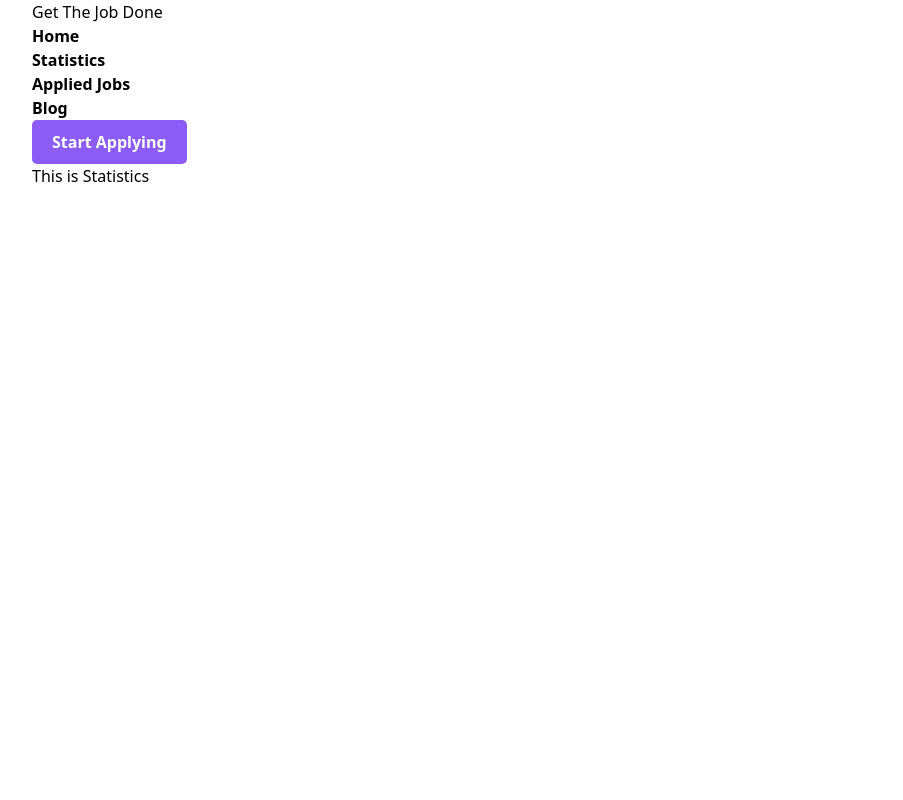
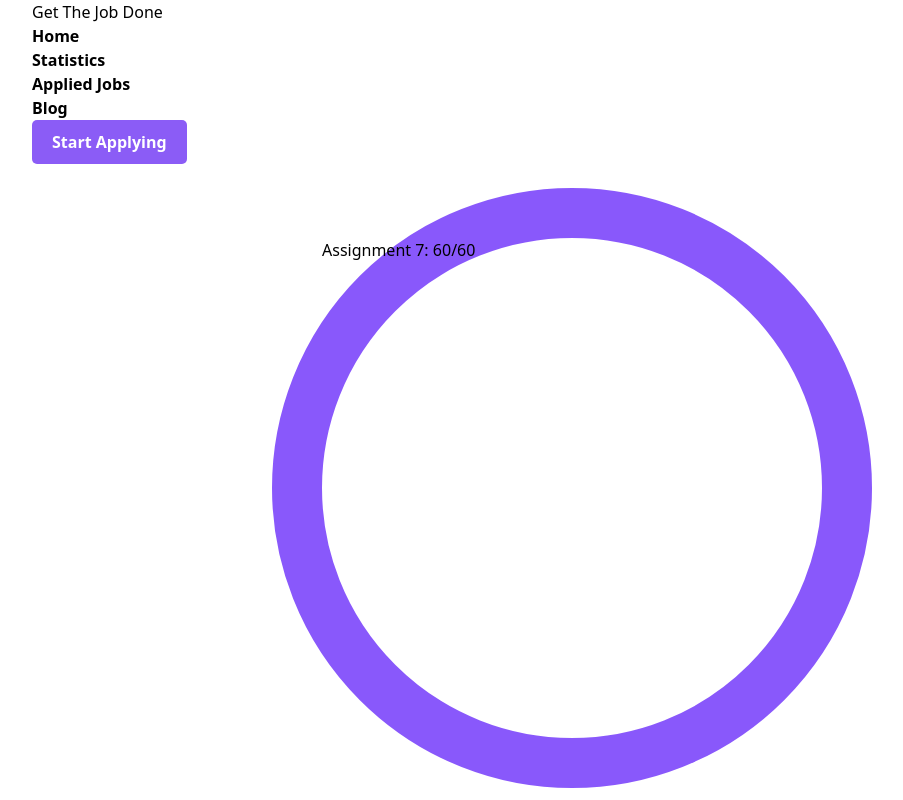
Before and after one commit to yasinarafat9/Career-hub-a9, a React (Vite) app: page /Statistics in a window 1280 px wide. Shown: the whole page, without its empty margins (68-971 px from the left). Built offline with nearby package versions, Linux system fonts and the light colour scheme.

Commit message:
Graph chart making complete about assignment 7 marks

```diff
--- a/package.json
+++ b/package.json
@@ -14,6 +14,7 @@
     "react": "^18.2.0",
     "react-dom": "^18.2.0",
     "react-router-dom": "^6.10.0",
+    "recharts": "^2.5.0",
     "sort-by": "^1.2.0"
   },
   "devDependencies": {
--- a/src/components/Blog/Blog.css
+++ b/src/components/Blog/Blog.css
@@ -0,0 +1,3 @@
+.blog-texts h4:hover{
+    background-color: rgba(109, 49, 250, 0.233);
+}
--- a/src/components/Blog/Blog.jsx
+++ b/src/components/Blog/Blog.jsx
@@ -1,4 +1,5 @@
 import React from 'react';
+import './Blog.css'
 
 const Blog = () => {
     return (
@@ -6,7 +7,7 @@ const Blog = () => {
             <div className='m-10'>
                 <h2 className='text-4xl font-bold text-center'>Questions and Answers</h2>
             </div>
-            <div>
+            <div className='blog-texts'>
                 <div className='card-texts p-3'>
                     <h4 className='text-2xl font-semibold'>Question no 1: When Should you use context Api?</h4>
                     <p className='text-xl text-gray-700 font-semibold'>Answer: To use the context API, you need to create a context by calling the createContext function with an optional default value when using JavaScript.</p>
--- a/src/components/Navbar/Navbar.css
+++ b/src/components/Navbar/Navbar.css
@@ -1,3 +1,7 @@
+nav h1:hover{
+    color: rgb(110, 49, 250);;
+}
+
 .btn-web{
     color: white;
     font-weight: 600;
@@ -6,18 +10,18 @@
     border-radius: 5px;
 }
 .btn-web:hover{
-    background-color: rgb(110, 49, 250);;
+    background-color: rgb(110, 49, 250);
 }
 
 .nav-word p{
     font-weight: 600;
 }
 .nav-word p:hover{
-    color: rgb(139 92 246);;
+    color: rgb(139 92 246);
 }
 
 .btn-job{
-    color: rgb(139 92 246);;
+    color: rgb(139 92 246);
     font-weight: bold;
     padding: 8px 15px ;
     border: 1px solid rgb(139 92 246);
--- a/src/components/Navbar/Navbar.jsx
+++ b/src/components/Navbar/Navbar.jsx
@@ -7,7 +7,7 @@ const Navbar = () => {
     return (
         <nav>
             <div className='flex justify-between items-center mt-2'>
-                <Link to='/Home'><h1 className='text-2xl font-bold'>Get The Job Done</h1>
+                <Link to='/Home'><h1 className='text-3xl font-bold'>Get The Job Done</h1>
 </Link>
                 <div className='flex nav-word'>
                     <Link to='/Home' className='p-3'><p>Home</p></Link>
@@ -15,7 +15,8 @@ const Navbar = () => {
                     <Link to='/AppliedJobs' className='p-3'><p>Applied Jobs</p></Link>
                     <Link to='/Blog' className='p-3'><p>Blog</p></Link>
                 </div>
-                <button className='btn-web'>Start Applying</button>
+                <Link to='/Home' className='p-3'><button className='btn-web'>Start Applying</button></Link>
+
             </div>
 
         </nav>
--- a/src/components/Statistics/Statistics.css
+++ b/src/components/Statistics/Statistics.css
@@ -0,0 +1,13 @@
+
+.round{
+    height: 600px;
+    width: 600px;
+    border-radius: 50%;
+    /* border: 30px solid rgb(110, 49, 250); */
+    border: 50px solid rgba(109, 49, 250, 0.808);
+    margin: auto;
+}
+.round:hover{
+    border: 60px solid rgba(109, 49, 250, 0.952);
+
+}
--- a/src/components/Statistics/Statistics.jsx
+++ b/src/components/Statistics/Statistics.jsx
@@ -1,11 +1,21 @@
 import React from 'react';
+import'./Statistics.css'
+
 
 const Statistics = () => {
-    return (
-        <div>
-          <h1>This is Statistics</h1>
-        </div>
-    );
+
+
+
+  return (
+    <div>
+      <br />
+      <div className='round flex justify-center items-center '>
+
+      <h1 className='text-6xl font-bold text-center'>Assignment 7: <span className='text-purple-500'>60/60</span></h1>
+      </div>
+
+    </div>
+  );
 };
 
 export default Statistics;
```
Also changed, not shown: 1 other file (tests, documents, lock files or other folders).
